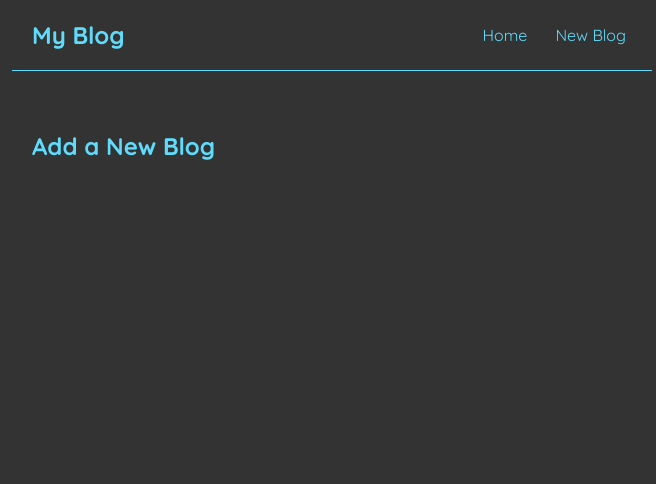
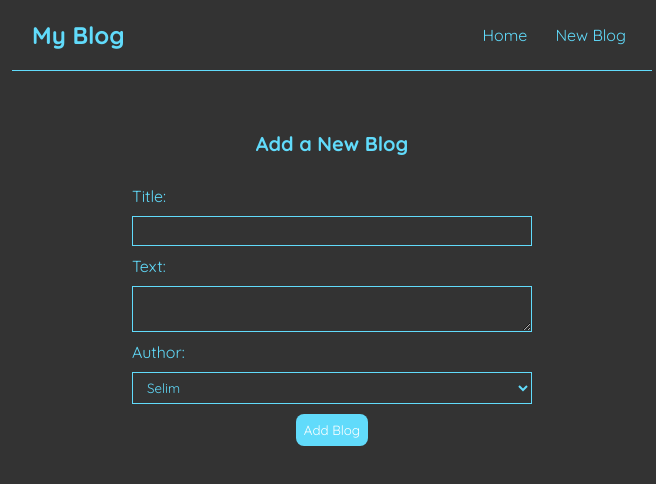
Before and after one commit to ash-automates/React-Blog-App, a React (Create React App) app: page /create in a window 1280 px wide. Shown: the top 484 px of the page, without its empty margins (308-964 px from the left). Built offline with nearby package versions, Linux system fonts and the light colour scheme.

Commit message:
Setup a form for adding new blog posts

```diff
--- a/src/Create.js
+++ b/src/Create.js
@@ -1,7 +1,33 @@
+import { useState } from "react";
+
 const Create = () => {
+  const [title, setTitle] = useState("");
+  const [body, setBody] = useState("");
+  const [author, setAuthor] = useState("Selim");
   return (
     <div className="create">
       <h2>Add a New Blog</h2>
+      <form>
+        <label>Title:</label>
+        <input
+          type="text"
+          required
+          value={title}
+          onChange={(e) => setTitle(e.target.value)}
+        />
+        <label>Text:</label>
+        <textarea
+          required
+          value={body}
+          onChange={(e) => setBody(e.target.value)}
+        ></textarea>
+        <label>Author:</label>
+        <select value={author} onChange={(e) => setAuthor(e.target.value)}>
+          <option value="Selim">Selim</option>
+          <option value="Omar">Omar</option>
+        </select>
+        <button>Add Blog</button>
+      </form>
     </div>
   );
 };
--- a/src/index.css
+++ b/src/index.css
@@ -70,3 +70,39 @@
   margin: 20px 0;
   color: white;
 }
+
+
+.create {
+  max-width: 400px;
+  margin: 0 auto;
+  text-align: center;
+}
+
+.create label {
+  text-align: left;
+  display: block;
+}
+
+.create h2 {
+  font-size: 20px;
+  color: #61DBFB;
+  margin-bottom: 30px;
+}
+
+.create input, .create textarea, .create select {
+  width: 100%;
+  padding: 6px 10px;
+  margin: 10px 0;
+  border: 1px solid #61DBFB;
+  box-sizing: border-box;
+  display: block;
+}
+
+.create button {
+  background: #61DBFB;
+  color: #fff;
+  border: 0;
+  padding: 8px;
+  border-radius: 8px;
+  cursor: pointer;
+}
```
